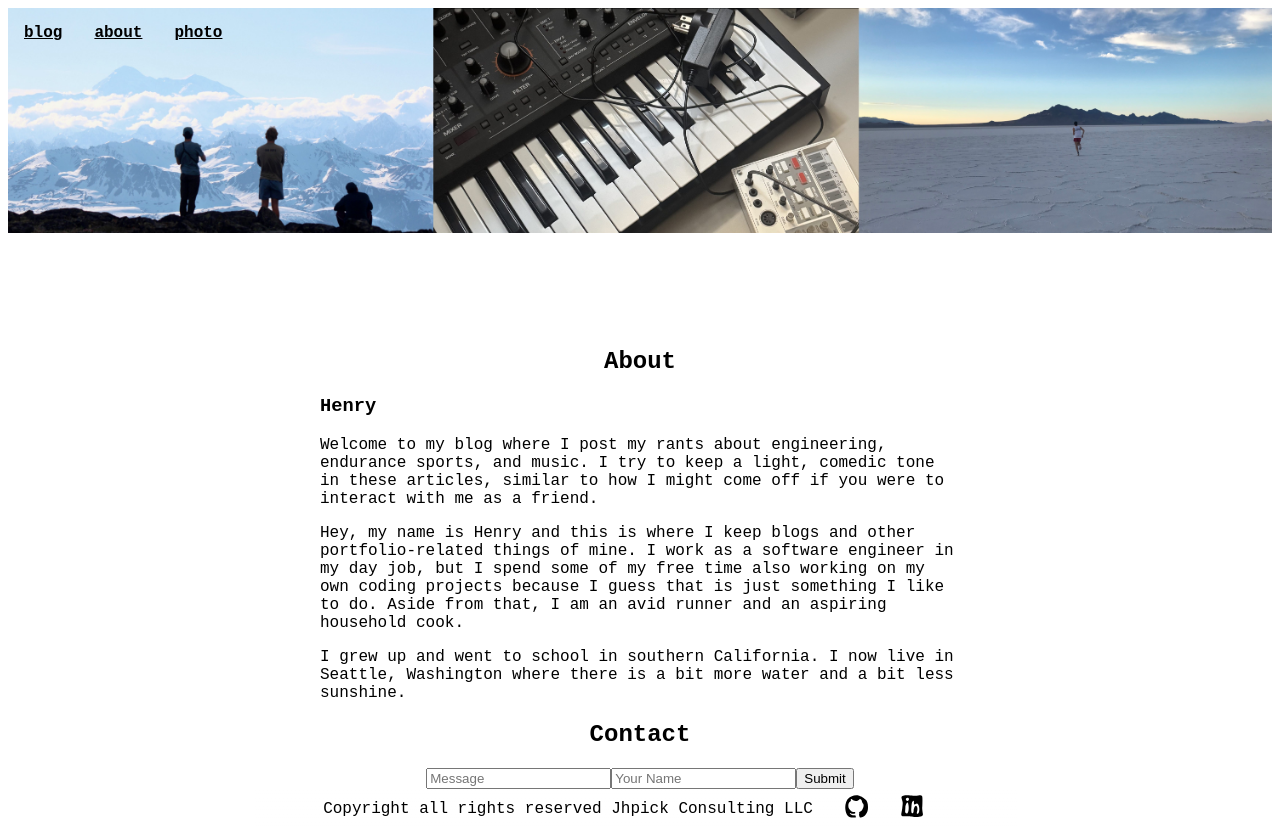
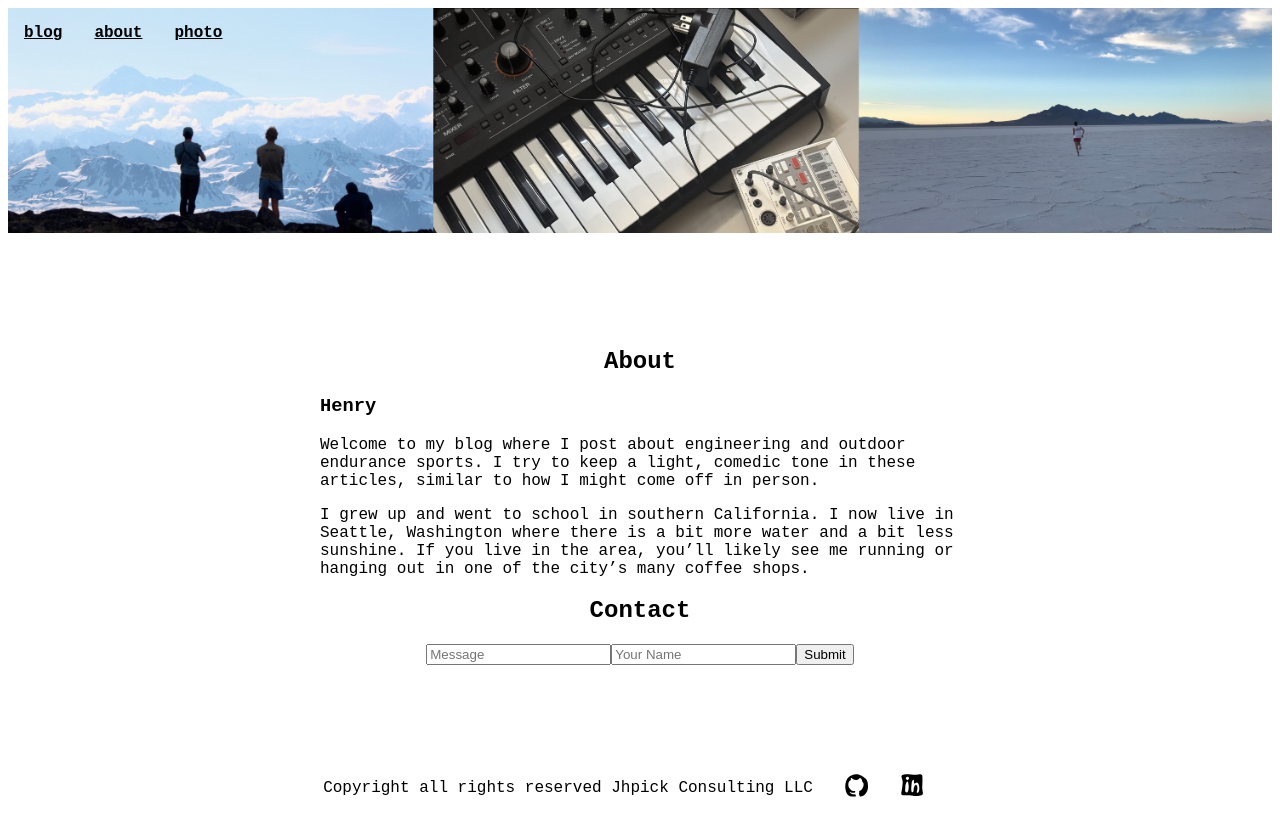
Before and after one commit to henry-2025/website, a SvelteKit app: page /about in a window 1280 px wide. After the commit the page ends 819 px from the top, so only its background shows below. Built offline with nearby package versions, Linux system fonts and the light colour scheme.

Commit message:
about and asl fingerspell

```diff
--- a/src/routes/about/+page.svelte
+++ b/src/routes/about/+page.svelte
@@ -2,22 +2,15 @@
 
 <h3>Henry</h3>
 <p>
-  Welcome to my blog where I post my rants about engineering, endurance sports,
-  and music. I try to keep a light, comedic tone in these articles, similar to how I might come off if you were to interact with me as a friend.
-
-  </p>
-
-  <p>
-
-  Hey, my name is Henry and this is
-  where I keep blogs and other portfolio-related things of mine. I work as a
-  software engineer in my day job, but I spend some of my free time also working
-  on my own coding projects because I guess that is just something I like to do.
-  Aside from that, I am an avid runner and an aspiring household cook.
+  Welcome to my blog where I post about engineering and outdoor endurance
+  sports. I try to keep a light, comedic tone in these articles, similar to how
+  I might come off in person.
 </p>
 <p>
   I grew up and went to school in southern California. I now live in Seattle,
-  Washington where there is a bit more water and a bit less sunshine.
+  Washington where there is a bit more water and a bit less sunshine. If you
+  live in the area, you&rsquo;ll likely see me running or hanging out in one of
+  the city&rsquo;s many coffee shops.
 </p>
 
 <h2>Contact</h2>
```
Also changed, not shown: src/routes/blog/asl-fingerspell/+page.svelte (+20 -20 lines).
